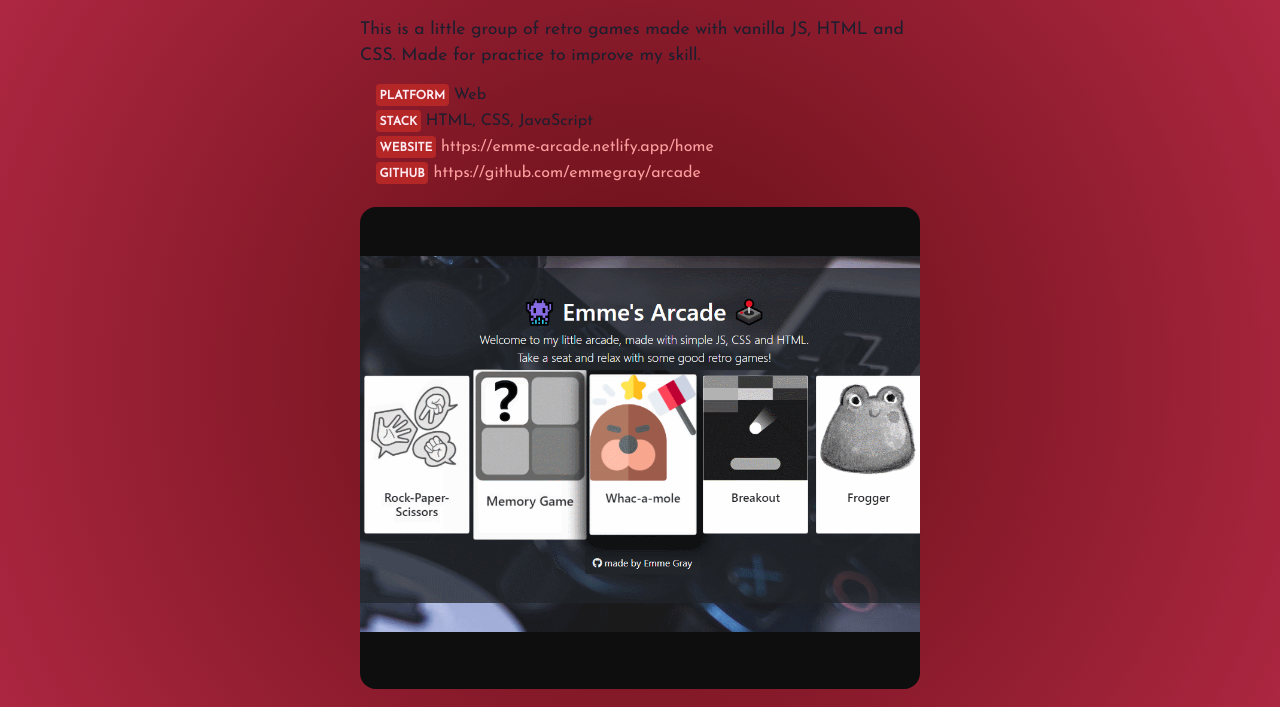
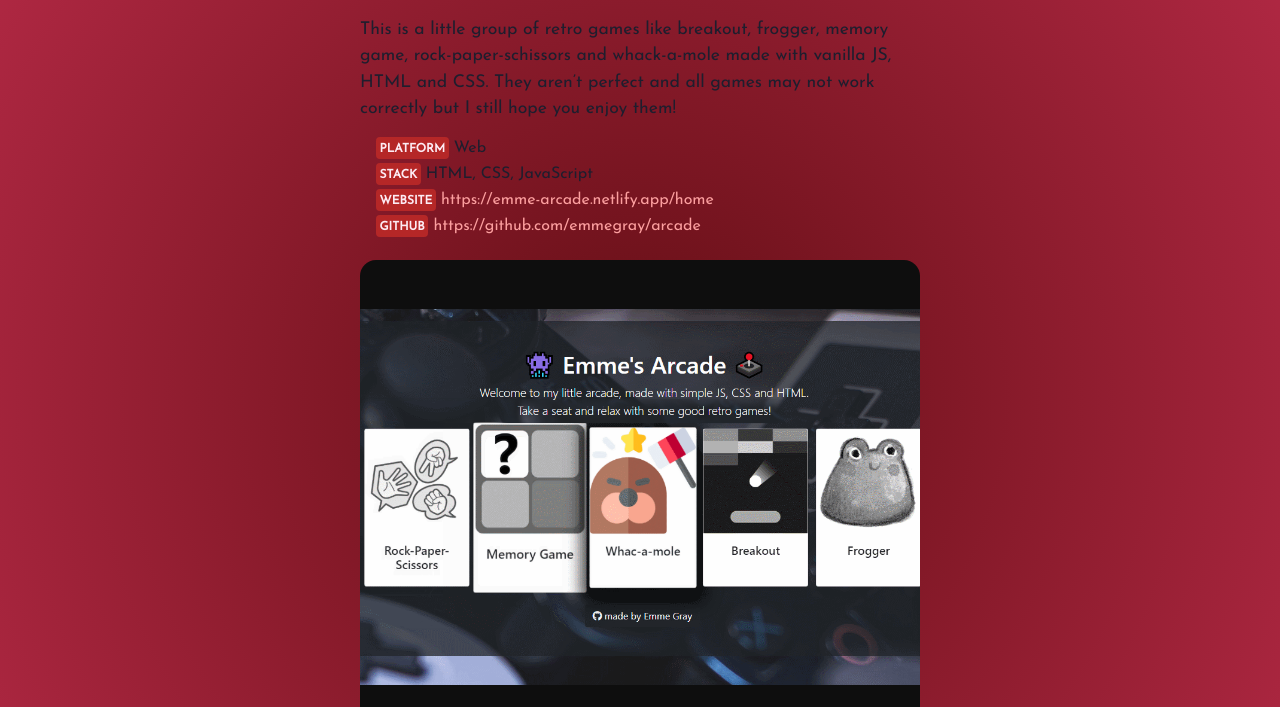
Before and after one commit to emmegray/emme-portfolio, an Astro site: page /projects/project-2 in a window 1280 px wide. Shown: the part 93-800 px from the top of the page. Built offline with nearby package versions, Linux system fonts and the light colour scheme; Astro itself is replaced by a stand-in of ours.

Commit message:
Update arcade md

```diff
--- a/src/content/projects/project-2.md
+++ b/src/content/projects/project-2.md
@@ -16,4 +16,4 @@ website: https://emme-arcade.netlify.app/home
 github: https://github.com/emmegray/arcade
 ---
 
-This is a little group of retro games made with vanilla JS, HTML and CSS. Made for practice to improve my skill.
+This is a little group of retro games like breakout, frogger, memory game, rock-paper-schissors and whack-a-mole made with vanilla JS, HTML and CSS. They aren't perfect and all games may not work correctly but I still hope you enjoy them!
```
